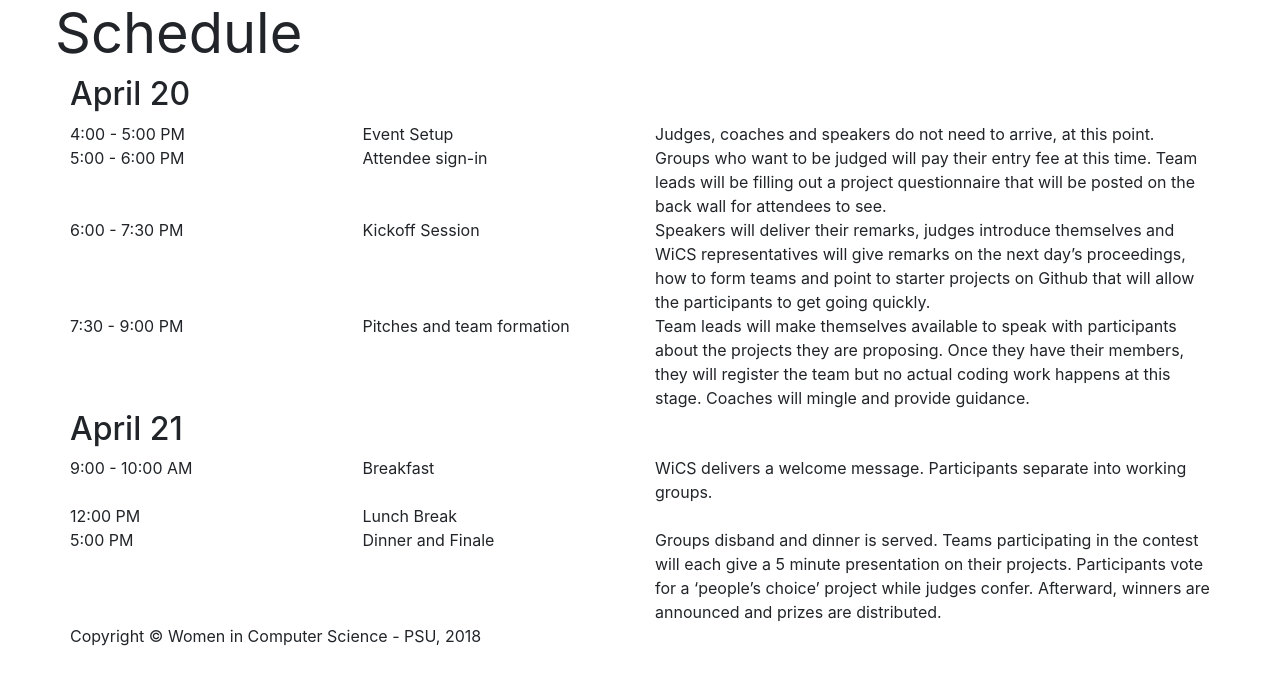
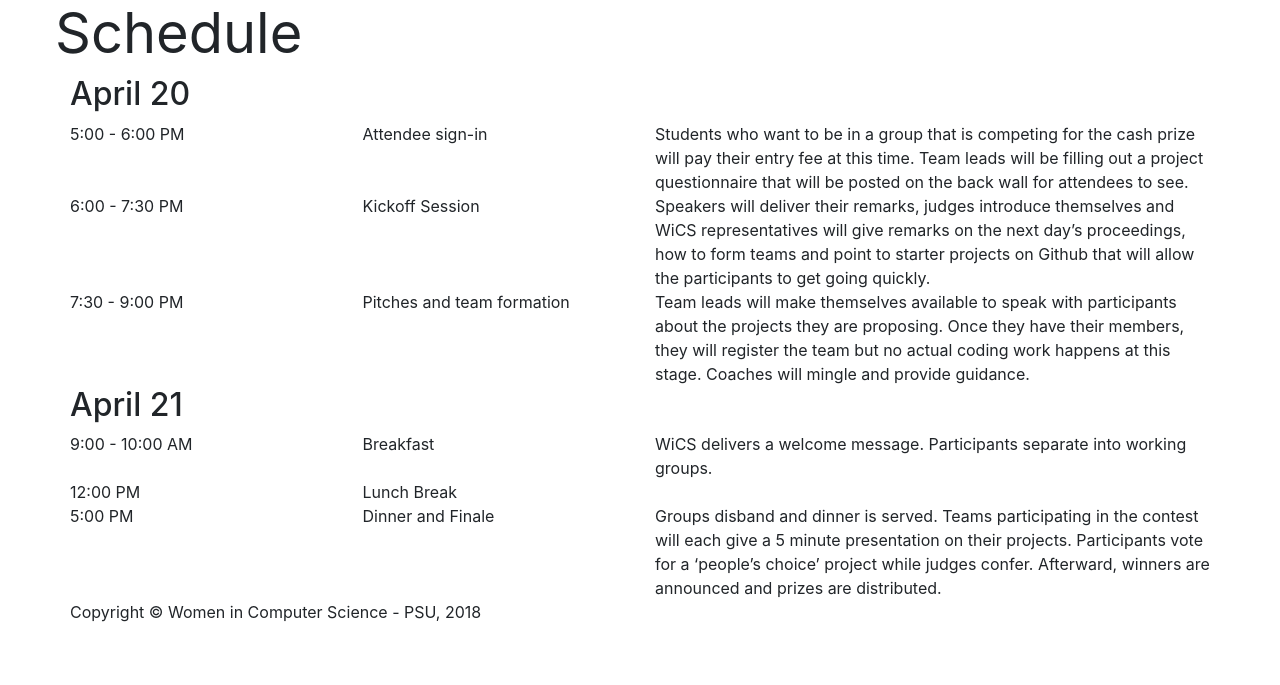
Before and after one commit to WiCS-PortlandState/wics_2, a Python web app: template wics_2/templates/hackathon-schedule.jinja2 in a window 1280 px wide. Shown: the part 48-733 px from the top of the page. Run offline with Jinja, Linux system fonts and the light colour scheme; the template is opened without the code that fills it, so the values that code supplies are empty; some libraries are stand-ins or nearby versions.

Commit message:
updating schedule

```diff
--- a/wics_2/templates/hackathon-schedule.jinja2
+++ b/wics_2/templates/hackathon-schedule.jinja2
@@ -6,12 +6,8 @@
         <div>
             <h2 class="font-bold">April 20</h2>
             <div class="row">
-                <div class="col-3">4:00 - 5:00 PM</div><div class="col-3">Event Setup</div>
-                <div class="col-6">Judges, coaches and speakers do not need to arrive, at this point.</div>
-            </div>
-            <div class="row">
                 <div class="col-3">5:00 - 6:00 PM</div><div class="col-3">Attendee sign-in</div>
-                <div class="col-6">Groups who want to be judged will pay their entry fee at this time. Team leads will be filling out a project questionnaire that will be posted on the back wall for attendees to see.</div>
+                <div class="col-6">Students who want to be in a group that is competing for the cash prize will pay their entry fee at this time. Team leads will be filling out a project questionnaire that will be posted on the back wall for attendees to see.</div>
             </div>
             <div class="row">
                 <div class="col-3">6:00 - 7:30 PM</div><div class="col-3">Kickoff Session</div>
```
